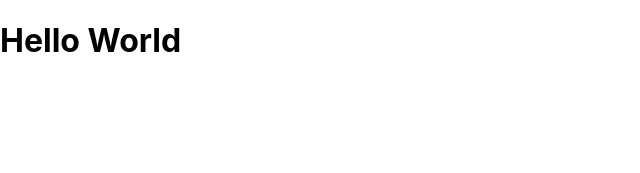
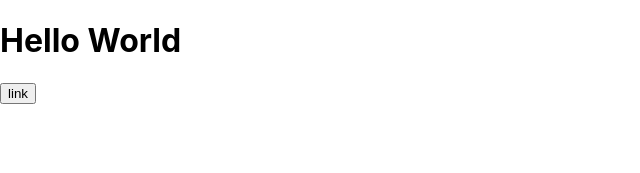
Before and after one commit to AnnasAhmed1/social-sharing-delete, a React (Create React App) app: page / in a window 1280 px wide. Shown: the top 173 px of the page, without its empty margins (0-640 px from the left). Built offline with nearby package versions, Linux system fonts and the light colour scheme.

Commit message:
link-chk

```diff
--- a/src/App.js
+++ b/src/App.js
@@ -1,7 +1,19 @@
 // App.js
 import React from "react";
 import { Helmet, HelmetProvider } from "react-helmet-async";
+const openApp = () => {
+  const appPackageName = "com.whatsapp";
+  // Attempt to open the app
+  window.location.href = `intent://${appPackageName}/#Intent;package=${appPackageName};scheme=http;end;`;
 
+  // Redirect to Play Store if the app is not installed
+  setTimeout(() => {
+    window.open(
+      `https://play.google.com/store/apps/details?id=${appPackageName}`,
+      "_blank"
+    );
+  }, 3000); // Redirect after 3 seconds, adjust as needed
+};
 const App = () => (
   <HelmetProvider canUseDOM>
     <Helmet title="new page" async prioritizeSeoTags>
@@ -12,6 +24,8 @@ const App = () => (
       />
     </Helmet>
     <h1>Hello World</h1>
+    <button onClick={openApp}>link</button>
+
     {/* Your other application components go here */}
   </HelmetProvider>
 );
```
